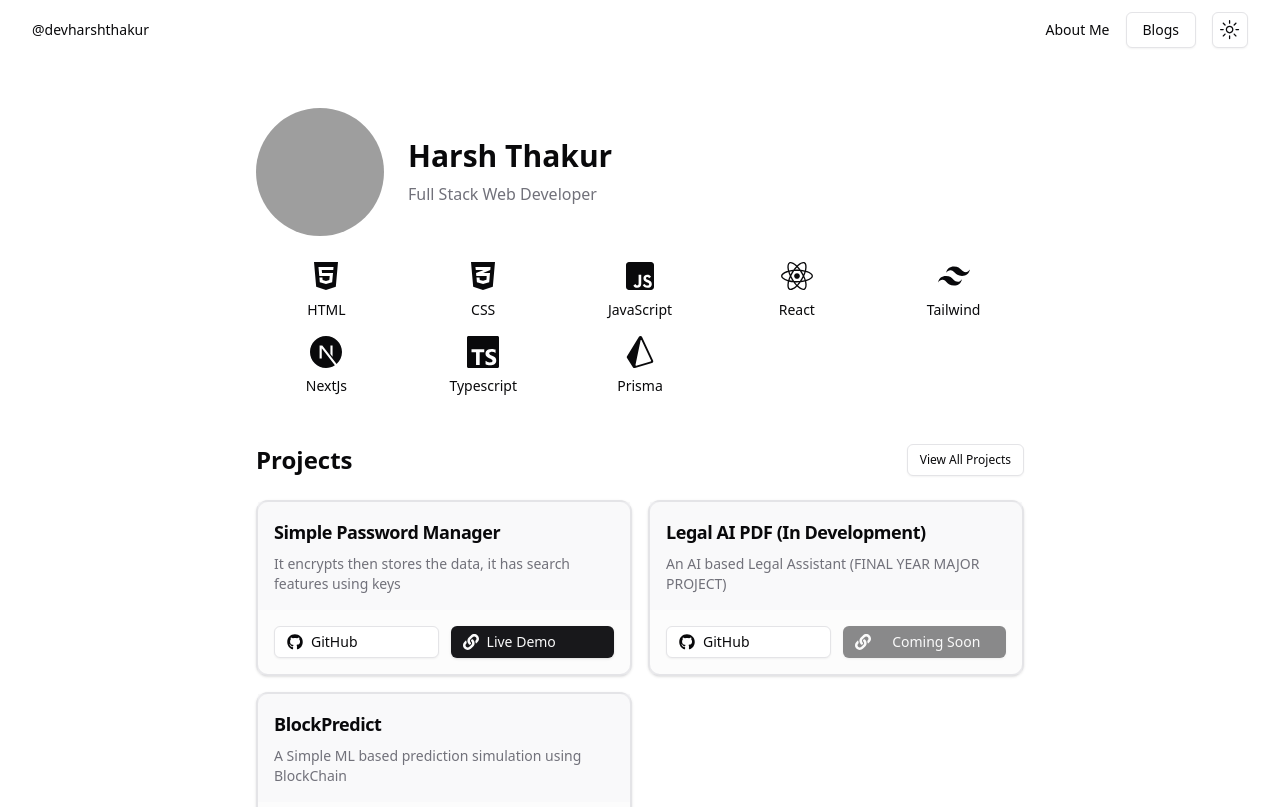
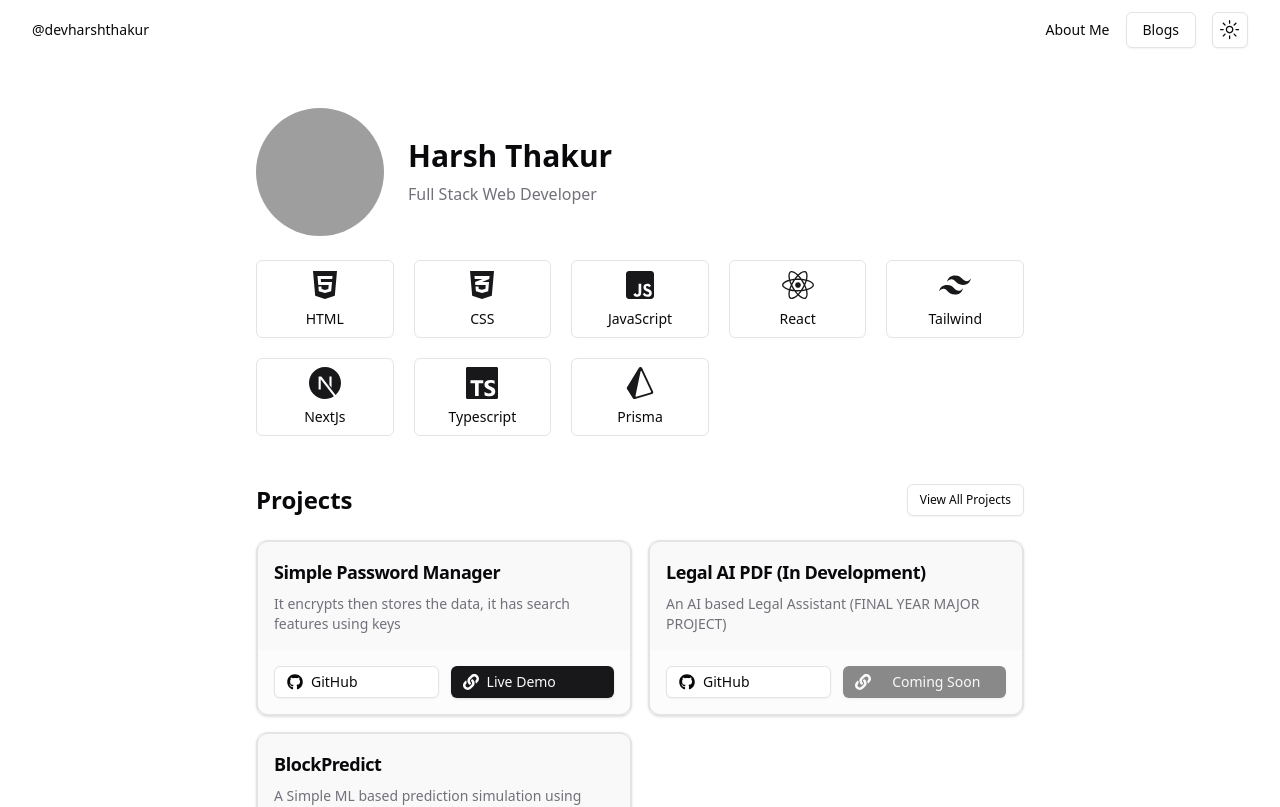
Before and after one commit to devharshthakur/dev-portfolio, a Next.js app in the folder client/: page / in a window 1280 px wide. Shown: the top 807 px of the page. Built offline with nearby package versions, Linux system fonts and the light colour scheme; grey boxes are pictures that could not be loaded.

Commit message:
Updated : : Skill Section layout
 - Created a box for each skill .
 - Added a hover effect on each skill
 - Change how icon map is written and used

```diff
--- a/client/src/components/custom/ProfileSection.tsx
+++ b/client/src/components/custom/ProfileSection.tsx
@@ -1,4 +1,7 @@
+'use client';
+
 import Image from 'next/image';
+import { motion } from 'framer-motion';
 import { FaHtml5, FaCss3Alt, FaJsSquare, FaReact } from 'react-icons/fa';
 import { SiTailwindcss, SiTypescript, SiNextdotjs, SiPrisma } from 'react-icons/si';
 import skillsData from '@/data/skills.json';
@@ -6,14 +9,14 @@ import skillsData from '@/data/skills.json';
 const iconMap: {
    [key: string]: React.ComponentType<React.SVGProps<SVGSVGElement>>;
 } = {
-   FaHtml5: FaHtml5,
-   FaCss3Alt: FaCss3Alt,
-   FaJsSquare: FaJsSquare,
-   FaReact: FaReact,
-   SiTailwindcss: SiTailwindcss,
-   SiTypescript: SiTypescript,
-   SiNextdotjs: SiNextdotjs,
-   SiPrisma: SiPrisma,
+   FaHtml5,
+   FaCss3Alt,
+   FaJsSquare,
+   FaReact,
+   SiTailwindcss,
+   SiTypescript,
+   SiNextdotjs,
+   SiPrisma,
 };
 
 export function ProfileSection() {
@@ -33,14 +36,19 @@ export function ProfileSection() {
                <p className="text-muted-foreground">Full Stack Web Developer</p>
             </div>
          </div>
-         <div className="grid grid-cols-3 gap-4 sm:grid-cols-4 md:grid-cols-5">
+         <div className="grid grid-cols-2 gap-5 sm:grid-cols-4 md:grid-cols-5">
             {skillsData.map((skill, index) => {
                const IconComponent = iconMap[skill.icon];
                return (
-                  <div key={index} className="flex flex-col items-center gap-2">
-                     <IconComponent className="h-8 w-8" />
+                  <motion.div
+                     key={index}
+                     className="flex flex-col items-center gap-2 rounded-md border border-border p-2"
+                     whileHover={{ scale: 1.05, boxShadow: '0 0 8px rgba(0, 0, 0, 0.1)' }}
+                     transition={{ type: 'spring', stiffness: 300 }}
+                  >
+                     <IconComponent className="h-8 w-8 text-primary" />
                      <span className="text-sm font-medium">{skill.name}</span>
-                  </div>
+                  </motion.div>
                );
             })}
          </div>
```
